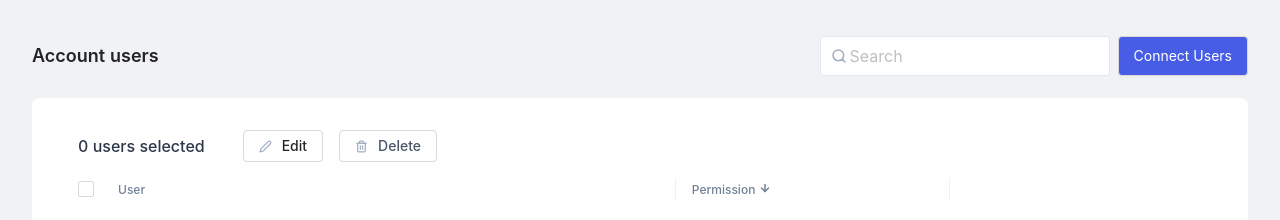
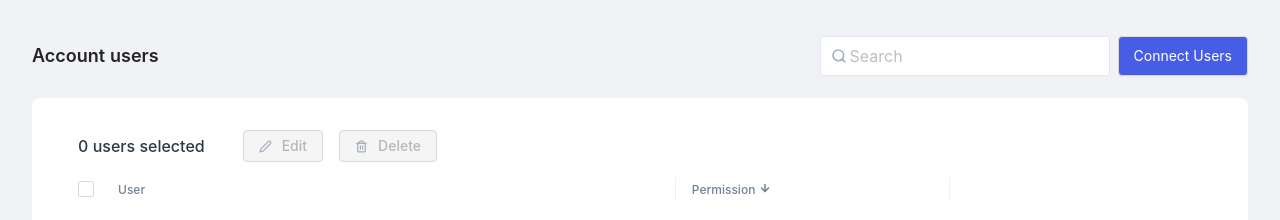
Before and after one commit to J0ssue/account_users, a React (Vite) app: page / in a window 1280 px wide. Shown: the top 220 px of the page. Built offline with nearby package versions, Linux system fonts and the light colour scheme.

Commit message:
Klaus: Add delete feature

```diff
--- a/src/App.tsx
+++ b/src/App.tsx
@@ -1,4 +1,4 @@
-import { Layout, Space } from "antd";
+import { Layout, Skeleton, Space } from "antd";
 import { useEffect, useState } from "react";
 import { User } from "./components/molecules/KCard";
 import KHeader from "./components/molecules/KHeader";
@@ -6,50 +6,46 @@ import KTable from "./components/molecules/KTable";
 import data from "./data.json";
 
 import "./less/App.less";
+import {
+  findUserById,
+  FoundUser,
+  getParsedUsers,
+  getUserByName,
+  getUserOptions,
+  ParsedUser,
+} from "./utils";
 
 const { Content } = Layout;
 
 function App() {
-  const [originalUsers, setOriginalUsers] = useState<
-    Array<{ key: number; user: User; role: string }>
-  >([]);
+  const [loading, setLoading] = useState<boolean>(true);
 
-  const [userData, setUserData] = useState<
-    Array<{ key: number; user: User; role: string }>
-  >([]);
+  const [originalUsers, setOriginalUsers] = useState<ParsedUser[]>([]);
+
+  const [userData, setUserData] = useState<ParsedUser[]>([]);
 
   const [userOptions, setUserOptions] = useState<
     Array<{ label: string; value: string }>
   >([]);
 
+  // keep track of selected users
   const [selectedRowKeys, setSelectedRowKeys] = useState<React.Key[]>([]);
 
+  // keep track of search input value
   const [searchValue, setSearchValue] = useState<string>("");
 
   const { users } = data;
 
   useEffect(() => {
-    const parsedUsers = users.map((user) => ({
-      key: user.id,
-      user,
-      role: user.role,
-    }));
-    const options = users.map((user) => ({
-      label: user.name,
-      value: user.name,
-    }));
-    setUserOptions(options);
-    setUserData(parsedUsers);
-    setOriginalUsers(parsedUsers);
+    fetchData();
   }, []);
 
+  // search functionality
   useEffect(() => {
     let searchId: number | undefined;
     if (searchValue !== "") {
       searchId = setTimeout(() => {
-        const usersFound = originalUsers.filter((u) => {
-          return u.user.name.toLowerCase().includes(searchValue.toLowerCase());
-        });
+        const usersFound = getUserByName(searchValue, originalUsers);
         setUserData(usersFound);
       }, 500);
     } else if (searchValue === "" && userData.length < originalUsers.length) {
@@ -60,22 +56,60 @@ function App() {
     };
   }, [searchValue]);
 
-  const onSelectChange = (newSelectedRowKeys: React.Key[]) => {
-    setSelectedRowKeys(newSelectedRowKeys);
+  // mock fetching initial data
+  function fetchData() {
+    setLoading(true);
+    setTimeout(() => {
+      initialize(users);
+    }, 1000);
+  }
+
+  // initialize users data
+  function initialize(users: User[], withParsedUsers?: ParsedUser[]) {
+    let parsedUsers: ParsedUser[] = getParsedUsers(users);
+    if (withParsedUsers) {
+      parsedUsers = withParsedUsers;
+    }
+    const options = getUserOptions(users);
+    setUserOptions(options);
+    setUserData(parsedUsers);
+    setOriginalUsers(parsedUsers);
+    setLoading(false);
+  }
+
+  // Table config.
+  const rowSelection = {
+    selectedRowKeys,
+    onChange: (newSelectedRowKeys: React.Key[]) =>
+      setSelectedRowKeys(newSelectedRowKeys),
   };
 
-  const rowSelection = {
-    selectedRowKeys,
-    onChange: onSelectChange,
-  };
+  function handleDelete(id: number) {
+    const cUsers = [...originalUsers];
 
-  const handleSearchValue = (value: string) => {
-    setSearchValue(value);
-  };
+    const foundUser: FoundUser = findUserById(id, originalUsers);
+    const usersWithoutFoundUser = cUsers.filter(
+      (user) => user.userId !== foundUser?.user.userId
+    );
+    const unparsedUsers = usersWithoutFoundUser.map((user) => user.user);
+    initialize(unparsedUsers, usersWithoutFoundUser);
+  }
+
+  function handleGroupDelete() {
+    const cUsers = [...originalUsers];
+    const unselectedUsers = cUsers.filter(
+      (user) => !selectedRowKeys.includes(user.userId)
+    );
+    const unparsedUsers = unselectedUsers.map((user) => user.user);
+    initialize(unparsedUsers, unselectedUsers);
+  }
 
   return (
     <Layout className="App">
-      <KHeader searchOptions={userOptions} onSearchSelect={handleSearchValue} />
+      <KHeader
+        searchOptions={userOptions}
+        onSearchSelect={(value) => setSearchValue(value)}
+      />
       <Content>
         <Space
           className="bg-white round-lg space-around"
@@ -83,7 +117,20 @@ function App() {
           size="middle"
           style={{ display: "flex", marginTop: 18 }}
         >
-          <KTable rowSelection={rowSelection} dataSource={userData} />
+          <Skeleton
+            loading={loading}
+            active
+            paragraph={{
+              rows: 30,
+            }}
+          >
+            <KTable
+              rowSelection={rowSelection}
+              dataSource={userData}
+              onDelete={handleDelete}
+              onGroupDelete={handleGroupDelete}
+            />
+          </Skeleton>
         </Space>
       </Content>
     </Layout>
--- a/src/components/molecules/KTable/index.tsx
+++ b/src/components/molecules/KTable/index.tsx
@@ -1,4 +1,6 @@
 import { Button, Space, Table, Typography } from "antd";
+import { useState } from "react";
+import { ParsedUser } from "../../../utils";
 import { ArrowDown, Edit, Trash } from "../../atoms/Icons/Icons";
 import KTag, { TagType } from "../../atoms/KTag";
 import KCard, { User } from "../KCard";
@@ -9,18 +11,22 @@ interface Props {
     selectedRowKeys: React.Key[];
     onChange: (ewSelectedRowKeys: React.Key[]) => void;
   };
-  dataSource: Array<{ key: number; user: User; role: string }>;
+  dataSource: ParsedUser[];
+  onDelete: (id: number) => void;
+  onGroupDelete: () => void;
 }
 
 const { Text } = Typography;
 
 function KTable(props: Props) {
+  const [loading, setLoading] = useState<boolean>(false);
   const tagMap: { [key: string]: TagType } = {
     ADMIN: "Admin",
     AGENT: "Agent",
     ACCOUNT_MANAGER: "Account Manager",
     EXTERNAL_REVIEWER: "External Reviewer",
   };
+  const hasSelected = props.rowSelection.selectedRowKeys.length > 0;
 
   const columns = [
     {
@@ -45,8 +51,8 @@ function KTable(props: Props) {
     },
     {
       title: "",
-      dataIndex: "empty",
-      render: () => (
+      dataIndex: "userId",
+      render: (userId: number) => (
         <Space className="table-action-buttons">
           <Button className="center-button-content round-sm">
             <Edit />
@@ -55,6 +61,9 @@ function KTable(props: Props) {
           <Button
             className="center-button-content round-sm color-button-white"
             icon={<Trash />}
+            onClick={() => {
+              props.onDelete(userId);
+            }}
           />
         </Space>
       ),
@@ -67,11 +76,22 @@ function KTable(props: Props) {
         <Text className="text-subtitle-size font-500 text-table-title">
           {props.rowSelection.selectedRowKeys.length} users selected
         </Text>
-        <Button className="center-button-content round-sm">
+        <Button className="center-button-content round-sm" disabled>
           <Edit />
           <span>Edit</span>
         </Button>
-        <Button className="center-button-content round-sm color-button-white">
+        <Button
+          className="center-button-content round-sm color-button-white"
+          onClick={() => {
+            setLoading(true);
+            setTimeout(() => {
+              props.onGroupDelete();
+              setLoading(false);
+            }, 1000);
+          }}
+          loading={loading}
+          disabled={!hasSelected}
+        >
           <Trash />
           <span>Delete</span>
         </Button>
--- /dev/null
+++ b/src/utils.ts
@@ -0,0 +1,53 @@
+import { User } from "./components/molecules/KCard";
+
+export interface ParsedUser {
+  key: number;
+  user: User;
+  role: string;
+  userId: number;
+}
+
+interface UserOptions {
+  label: string;
+  value: string;
+}
+
+export type FoundUser = { index: number; user: ParsedUser } | null;
+
+export function getUserOptions(users: User[]): UserOptions[] {
+  const cUsers = [...users];
+
+  return cUsers.map((user: User) => ({
+    label: user.name,
+    value: user.name,
+  }));
+}
+
+export function getParsedUsers(users: User[]): ParsedUser[] {
+  const cUsers = [...users];
+  return cUsers.map((user: User) => ({
+    key: user.id,
+    user,
+    role: user.role,
+    userId: user.id,
+  }));
+}
+
+export function getUserByName(name: string, users: ParsedUser[]) {
+  const cUsers = [...users];
+  return cUsers.filter((u: ParsedUser) => {
+    return u.user.name.toLowerCase().includes(name.toLowerCase());
+  });
+}
+
+export function findUserById(id: number, users: ParsedUser[]): FoundUser {
+  const userIndex = users.findIndex((user: ParsedUser) => user.key === id);
+  const user = users.find((user: ParsedUser) => user.key === id);
+
+  return userIndex !== -1 && user !== undefined
+    ? {
+        index: userIndex,
+        user: user,
+      }
+    : null;
+}
```
